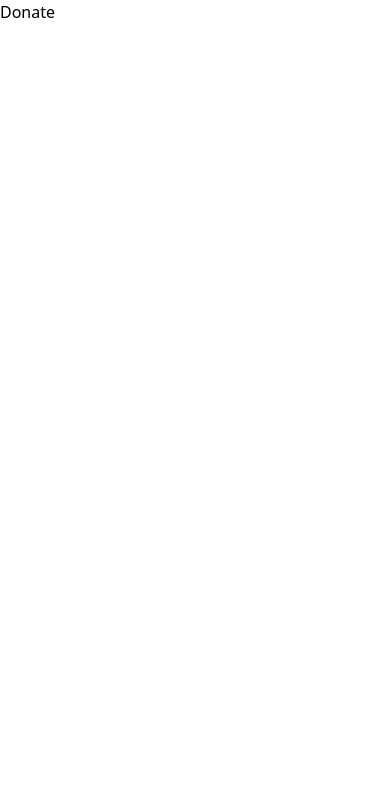
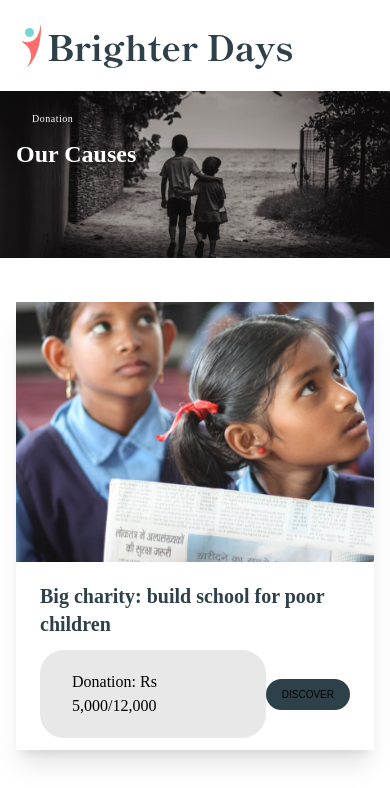
Before and after one commit to pesto-students/front-end-repo-tech-troopers, a React (Vite) app: page /donate in a window 390 px wide. Shown: the top 788 px of the page. Built offline with nearby package versions, Linux system fonts and the light colour scheme.

Commit message:
create donate card

```diff
--- /dev/null
+++ b/src/components/donate-ui/Banner.jsx
@@ -0,0 +1,19 @@
+const Banner = () => {
+  return (
+    <div className='bg-donate-pattern relative w-screen h-[25vh]  md:h-screen  bg-no-repeat sm:bg-cover md:bg-cover bg-contain'>
+      <div className='absolute space-y-2 md:space-y-3 md:max-w-5xl max-w-[300px] left-4 top-4 md:left-[20%] md:top-[30%] '>
+        <h3 className=' px-4 font-ellen md:px-16 py-1 text-white tracking-wider  md:tracking-[5px]  text-[10px] md:text-5xl font-medium'>
+          Donation
+        </h3>
+
+        <div className=''>
+          <div className=' font-shippori text-2xl md:text-9xl font-extrabold text-white'>
+            Our Causes
+          </div>
+        </div>
+      </div>
+    </div>
+  );
+};
+
+export default Banner;
--- /dev/null
+++ b/src/components/donate-ui/DonateCard.jsx
@@ -0,0 +1,33 @@
+import React from 'react';
+import Button from '../ui/Button/Button';
+
+const DonateCard = ({
+  image,
+  cardTitle,
+  raisedAmt,
+  goalAmt,
+  percentRaised,
+}) => {
+  return (
+    <div className='w-[100%]  sm:w-[437px] font-shippori space-y-5 shadow-xl pb-3'>
+      <img
+        src={image}
+        alt={cardTitle}
+        className='h-[260px] sm:h-[360px] object-cover w-full'
+      />
+
+      <div className='flex flex-col space-y-3 mx-6'>
+        <h3 className='font-bold text-xl sm:text-2xl text-dark'>{cardTitle}</h3>
+
+        <div className='flex items-center justify-between'>
+          <p className='bg-[#E8E8E8] py-5 px-8 rounded-3xl '>
+            Donation: Rs 5,000/12,000
+          </p>
+          <Button text='DISCOVER' bgColor='#2E4049' textColor='#000' />
+        </div>
+      </div>
+    </div>
+  );
+};
+
+export default DonateCard;
--- /dev/null
+++ b/src/components/donate-ui/DonateCards.jsx
@@ -0,0 +1,72 @@
+import School from '../../assets/build_school.png';
+import Aid from '../../assets/medical_aid.png';
+import Water from '../../assets/safe_water.png';
+import Rights from '../../assets/human_rights.png';
+import DonateCard from './DonateCard';
+
+const cardDummyData = [
+  {
+    id: 1,
+    image: School,
+    cardTitle: 'Big charity: build school for poor children',
+    raisedAmt: '5M',
+    goalAmt: '10M',
+    percentRaised: '50',
+  },
+  {
+    id: 2,
+    image: Aid,
+    cardTitle: 'Big charity: build school for poor children',
+    raisedAmt: '5M',
+    goalAmt: '10M',
+    percentRaised: '50',
+  },
+  {
+    id: 3,
+    image: Water,
+    cardTitle: 'Big charity: build school for poor children',
+    raisedAmt: '5M',
+    goalAmt: '10M',
+    percentRaised: '50',
+  },
+  {
+    id: 4,
+    image: Water,
+    cardTitle: 'Big charity: build school for poor children',
+    raisedAmt: '5M',
+    goalAmt: '10M',
+    percentRaised: '50',
+  },
+  {
+    id: 5,
+    image: Water,
+    cardTitle: 'Big charity: build school for poor children',
+    raisedAmt: '5M',
+    goalAmt: '10M',
+    percentRaised: '50',
+  },
+  {
+    id: 6,
+    image: Water,
+    cardTitle: 'Big charity: build school for poor children',
+    raisedAmt: '5M',
+    goalAmt: '10M',
+    percentRaised: '50',
+  },
+];
+
+function OurCauses() {
+  return (
+    <section className='container mx-auto px-4 sm:px-6 lg:px-8'>
+      <div className='grid grid-cols-1 sm:grid-cols-1 lg:grid-cols-3 xl:grid-cols-4 gap-10'>
+        {cardDummyData.map((card) => (
+          <div className='flex'>
+            <DonateCard {...card} key={card.id} />
+          </div>
+        ))}
+      </div>
+    </section>
+  );
+}
+
+export default OurCauses;
--- a/src/components/navbar/Navbar.css
+++ /dev/null
@@ -1,100 +0,0 @@
-.app_navbar {
-  width: 100%;
-  display: flex;
-  align-items: center;
-  justify-content: space-evenly;
-}
-
-.app__navbar-links {
-  display: flex;
-  align-items: center;
-}
-
-.app__navbar-smallscreen {
-  display: none;
-}
-
-.app__navbar-smallscreen_overlay {
-  position: fixed;
-  top: 0;
-  left: 0;
-  width: 100%;
-  height: 100vh;
-  background: var(--color-black);
-  transition: 05s ease;
-
-  flex-direction: column;
-  z-index: 5;
-}
-
-.app__navbar-smallscreen_overlay .overlay__close {
-  font-size: 27;
-  color: var(--color-golden);
-  position: absolute;
-  cursor: pointer;
-  top: 20px;
-  right: 20px;
-}
-
-.app__navbar-smallscreen_links {
-  list-style: none;
-}
-
-.app__navbar-smallscreen_links li {
-  margin: 2rem;
-  cursor: pointer;
-  color: var(--color-golden);
-  font-size: 2rem;
-  text-align: center;
-  font-family: var(--font-base);
-}
-.app__navbar-smallscreen_links li:hover {
-  color: var(--color-white);
-}
-
-@media screen and (max-width: 2000px) {
-  .app__navbar-logo img {
-    width: 180px;
-  }
-}
-
-@media screen and (max-width: 1150px) {
-  .app__navbar-links {
-    display: flex;
-    align-items: center;
-  }
-
-  .app__navbar_login {
-    display: block;
-  }
-
-  .app__navbar-smallscreen {
-    display: none;
-  }
-}
-
-@media screen and (max-width: 650px) {
-  .app__navbar {
-    padding: 1rem;
-  }
-  .app__navbar-links {
-    display: none;
-  }
-
-  .app__navbar-login {
-    display: none;
-  }
-  .app__navbar-smallscreen {
-    display: block;
-  }
-
-  .app__navbar_login_mobile {
-    display: block;
-    margin-top: 10px;
-  }
-
-  .app__navbar-logo img {
-    width: 150px;
-    margin-right: 150px;
-  }
-}
--- a/src/components/navbar/Navbar.jsx
+++ b/src/components/navbar/Navbar.jsx
@@ -2,8 +2,6 @@ import Button from '../ui/Button/Button';
 import Logo from '../../assets/logo.svg';
 import { useNavigate } from 'react-router-dom';
 import { GiHamburgerMenu } from 'react-icons/gi';
-import { MdOutlineRestaurantMenu } from 'react-icons/md';
-import './Navbar.css';
 import { useState } from 'react';
 
 const navbarData = [
@@ -39,65 +37,42 @@ const Navbar = ({ id, title }) => {
   const [isSmallScreen, setIsSmallScreen] = useState(false);
   const navigate = useNavigate();
 
+  function Menu(e) {
+    let list = document.querySelector('ul');
+
+    e.name === 'menu'
+      ? ((e.name = 'close'),
+        list.classList.add('top-[80px]'),
+        list.classList.add('opacity-100'))
+      : ((e.name = 'menu'),
+        list.classList.remove('top-[80px]'),
+        list.classList.remove('opacity-100'));
+  }
+
   return (
-    <nav className='app_navbar md:mx-2  h-28 bg-white sticky top-0 z-30'>
+    <nav className='p-5 bg-white shadow md:flex md:items-center md:justify-between'>
       {/* Header left */}
-      <div className='app__navbar-logo'>
-        <img src={Logo} alt='' />
+      <div className='flex justify-between items-center'>
+        <span className='text-2xl cursor-pointer'>
+          <img src={Logo} alt='' />
+        </span>
+
+        <span className='text-3xl cursor-pointer mx-2 md:hidden block'>
+          <ion-icon name='menu-outline' onClick='Menu(this)'></ion-icon>
+        </span>
       </div>
 
       {/* Header middle */}
-      <ul className='app__navbar-links  space-x-10 text-dark text-lg'>
+      <ul className='md:flex md:items-center z-[-1] md:z-auto md:static absolute bg-white w-full left-0 md:w-auto ms:py-0 py-4 md:pl-0 pl-7 md:opacity-100 opacity-0 top-[-400px] transition-all ease-in duration-500 text-dark text-lg'>
         {navbarData.map((nav, id) => (
-          <li
-            key={id}
-            className='text-dark font-work text-lg font-medium leading-3 cursor-pointer hover:text-primary'
-          >
-            {nav.title}
+          <li key={id} className='mx-4 my-6 md:my-0'>
+            <a className='text-dark font-work text-lg font-medium leading-3 cursor-pointer hover:text-primary duration-500'>
+              {nav.title}
+            </a>
           </li>
         ))}
+        <Button text='LOG IN' bgColor='#FF6D6D' width='' borderRadius='34' />
       </ul>
-
-      <div className='app__navbar-login'>
-        <Button text='LOG IN' bgColor='#FF6D6D' width='' borderRadius='34' />
-      </div>
-
-      <div className='app__navbar-smallscreen'>
-        <GiHamburgerMenu
-          color='#000'
-          fontSize={22}
-          onClick={() => setToggleMenu(true)}
-        />
-
-        {toggleMenu && (
-          <div className='app__navbar-smallscreen_overlay'>
-            <MdOutlineRestaurantMenu
-              fontSize={27}
-              className='overlay__close'
-              onClick={() => setToggleMenu(false)}
-            />
-            <ul className='app__navbar-links space-x-10 text-dark text-lg'>
-              {navbarData.map((nav, id) => (
-                <li
-                  key={id}
-                  className='text-dark font-work text-lg font-medium leading-3 cursor-pointer hover:text-primary'
-                >
-                  {nav.title}
-                </li>
-              ))}
-            </ul>
-
-            <div className='app__navbar_login_mobile'>
-              <Button
-                text='LOG IN'
-                bgColor='#FF6D6D'
-                width='20'
-                borderRadius=''
-              />
-            </div>
-          </div>
-        )}
-      </div>
     </nav>
   );
 };
--- a/src/pages/Donate/Donate.jsx
+++ b/src/pages/Donate/Donate.jsx
@@ -1,5 +1,17 @@
+import Navbar from '../../components/navbar/Navbar';
+import Banner from '../../components/donate-ui/Banner';
+import DonateCards from '../../components/donate-ui/DonateCards';
+import Footer from '../../components/commons/Footer';
+
 const Donate = () => {
-  return <div>Donate</div>;
+  return (
+    <div>
+      <Navbar />
+      <Banner />
+      <DonateCards />
+      <Footer />
+    </div>
+  );
 };
 
 export default Donate;
--- a/tailwind.config.js
+++ b/tailwind.config.js
@@ -13,6 +13,7 @@ export default {
         'hero-pattern': "url('/src/assets/background_home.png')",
         'resource-pattern': "url('/src/assets/resource_background.png')",
         'message-pattern': "url('/src/assets/message_background.png')",
+        'donate-pattern': "url('/src/assets/donate_background.png')",
       },
     },
 
```
Also changed, not shown: src/assets/donate_background.png (added).
